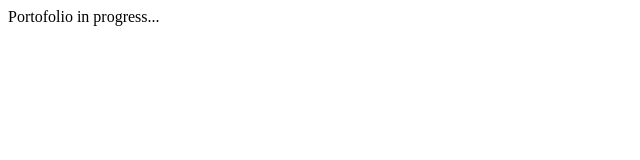
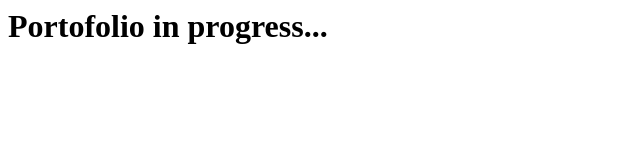
Before and after one commit to hasbifirasyan/hasbifirasyan.github.io, a plain HTML site: page index.html in a window 1280 px wide. Shown: the whole page, without its empty margins (0-640 px from the left). Drawn offline with Linux system fonts and the light colour scheme.

Commit message:
Update index.html

```diff
--- a/index.html
+++ b/index.html
@@ -1 +1 @@
-<hi> Portofolio in progress... </hi>
+<h1> Portofolio in progress... </h1>
```
